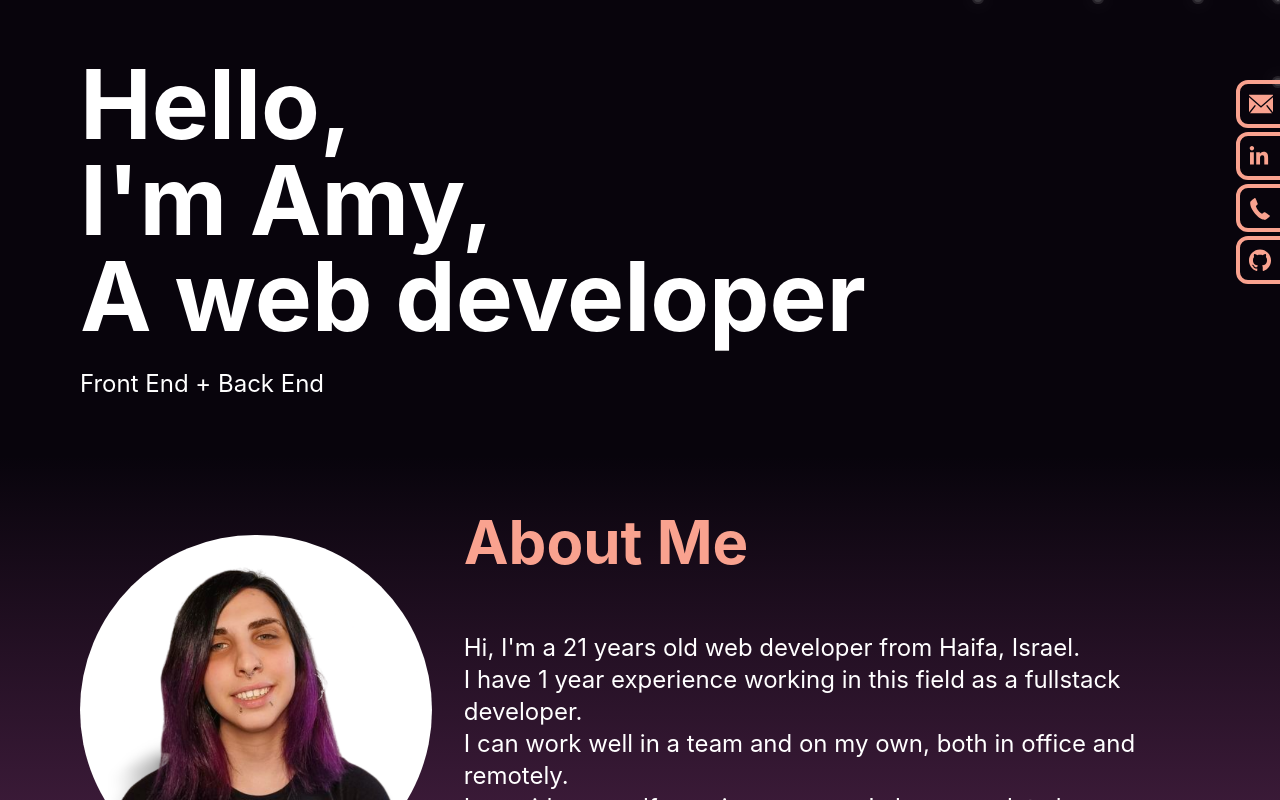
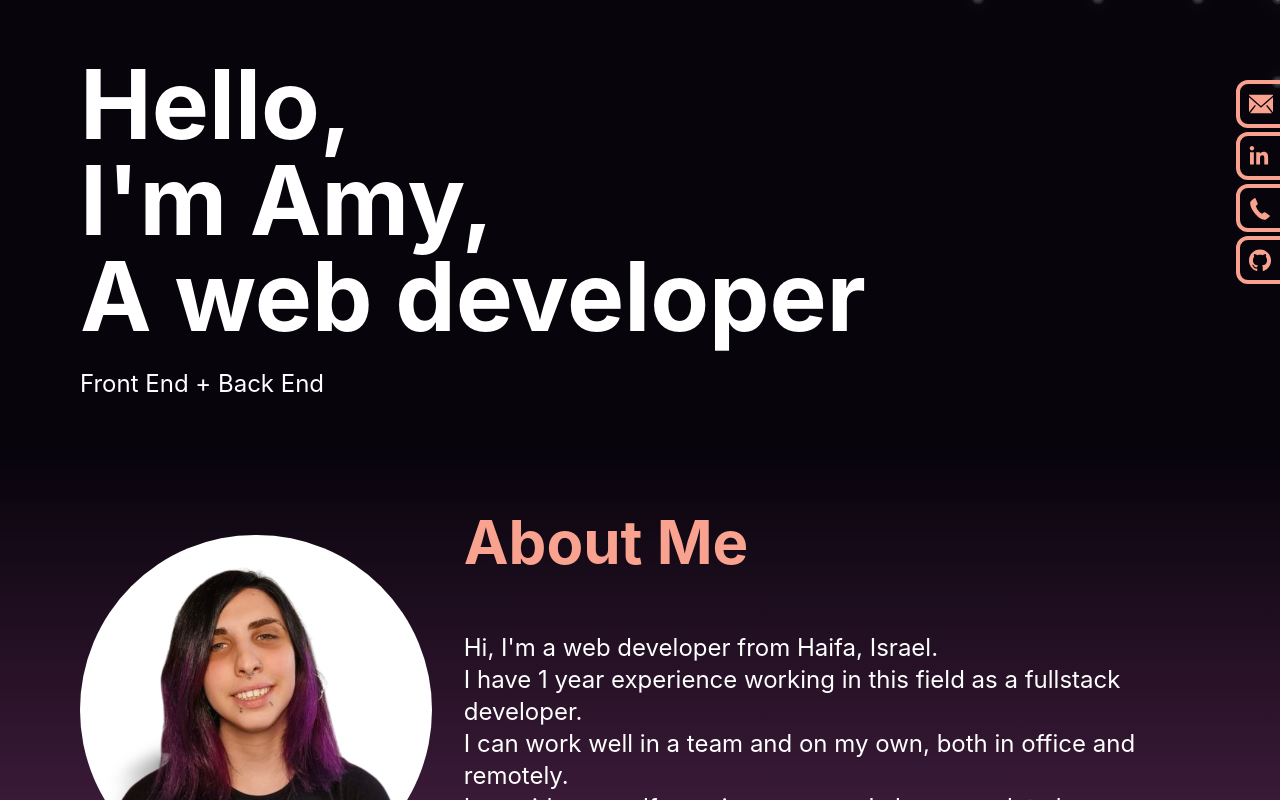
Before and after one commit to AmyRayDroui/Portfolio, a React (Create React App) app: page / in a window 1280 px wide. Shown: the top 800 px of the page. Built offline with nearby package versions, Linux system fonts and the light colour scheme.

Commit message:
update resume

```diff
--- a/src/components/about-me/about-me.tsx
+++ b/src/components/about-me/about-me.tsx
@@ -14,7 +14,7 @@
             About Me
           </h2>
           <div className="text-lg lg:text-2xl h-min flex flex-col">
-            <p>Hi, I'm a 21 years old web developer from Haifa, Israel.</p>
+            <p>Hi, I'm a web developer from Haifa, Israel.</p>
             <p>
               I have 1 year experience working in this field as a fullstack
               developer.
@@ -28,7 +28,7 @@
               things.
             </p>
             <a
-              href="https://drive.google.com/file/d/1dGct1yPHmJKps3PI7esKAFCpLxX7YBIj/view?usp=sharing"
+              href="https://drive.google.com/file/d/18xGuJqfewF4Os-XSGooMMIjZRvFMa0ya/view?usp=sharing"
               target="_blank"
               type="application/pdf"
               rel="alternate"
```
